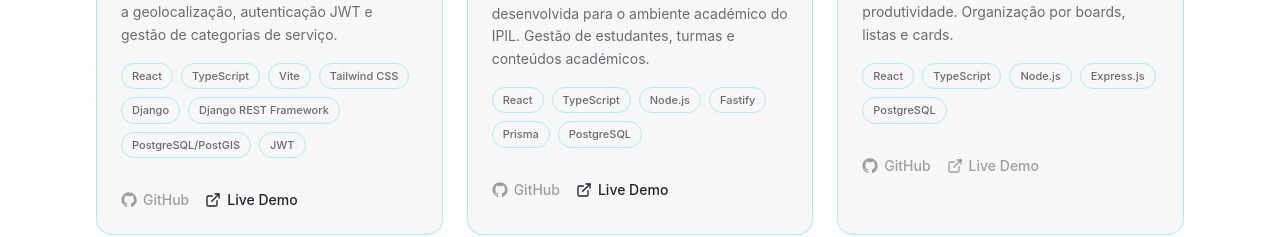
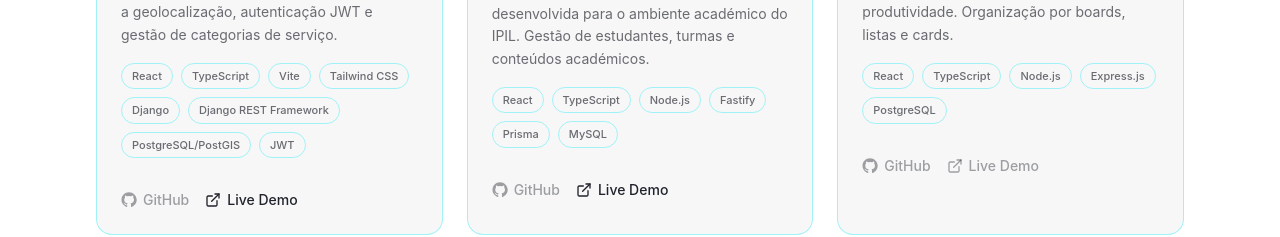
Before and after one commit to 67jo/mpaka-portfolio, a React (Vite) app: page / in a window 1280 px wide. Shown: the part 3640-3877 px from the top of the page. Built offline with nearby package versions, Linux system fonts and the light colour scheme.

Commit message:
feat: atualizar tecnologias do projeto "portal-ipil" para incluir MySQL

```diff
--- a/src/data/projects.ts
+++ b/src/data/projects.ts
@@ -32,7 +32,7 @@ export const projects: Project[] = [
   {
     id: "portal-ipil",
     translationKey: "portalIpil",
-    technologies: ["React", "TypeScript", "Node.js", "Fastify", "Prisma", "PostgreSQL"],
+    technologies: ["React", "TypeScript", "Node.js", "Fastify", "Prisma", "MySQL"],
     githubUrl: undefined,
     liveUrl: "https://portal.ipil.ao/",
     featured: true,
```
